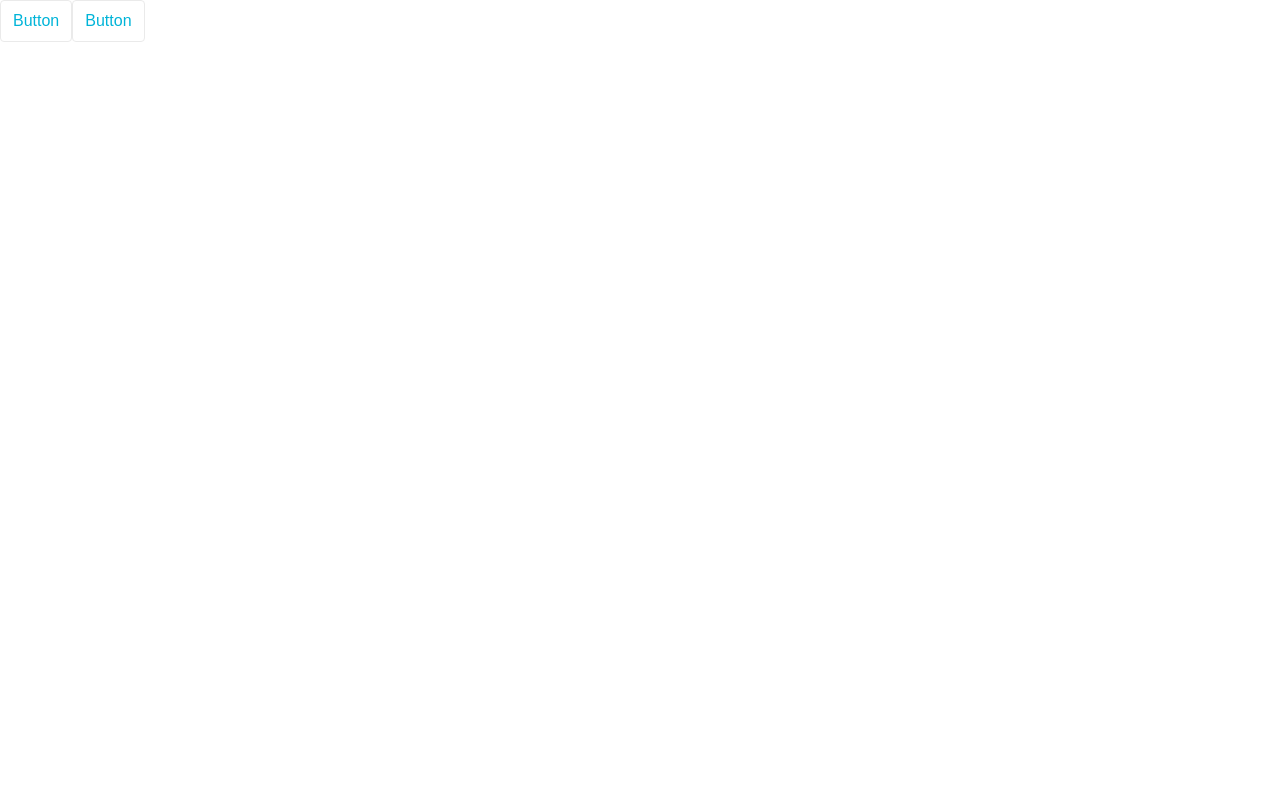
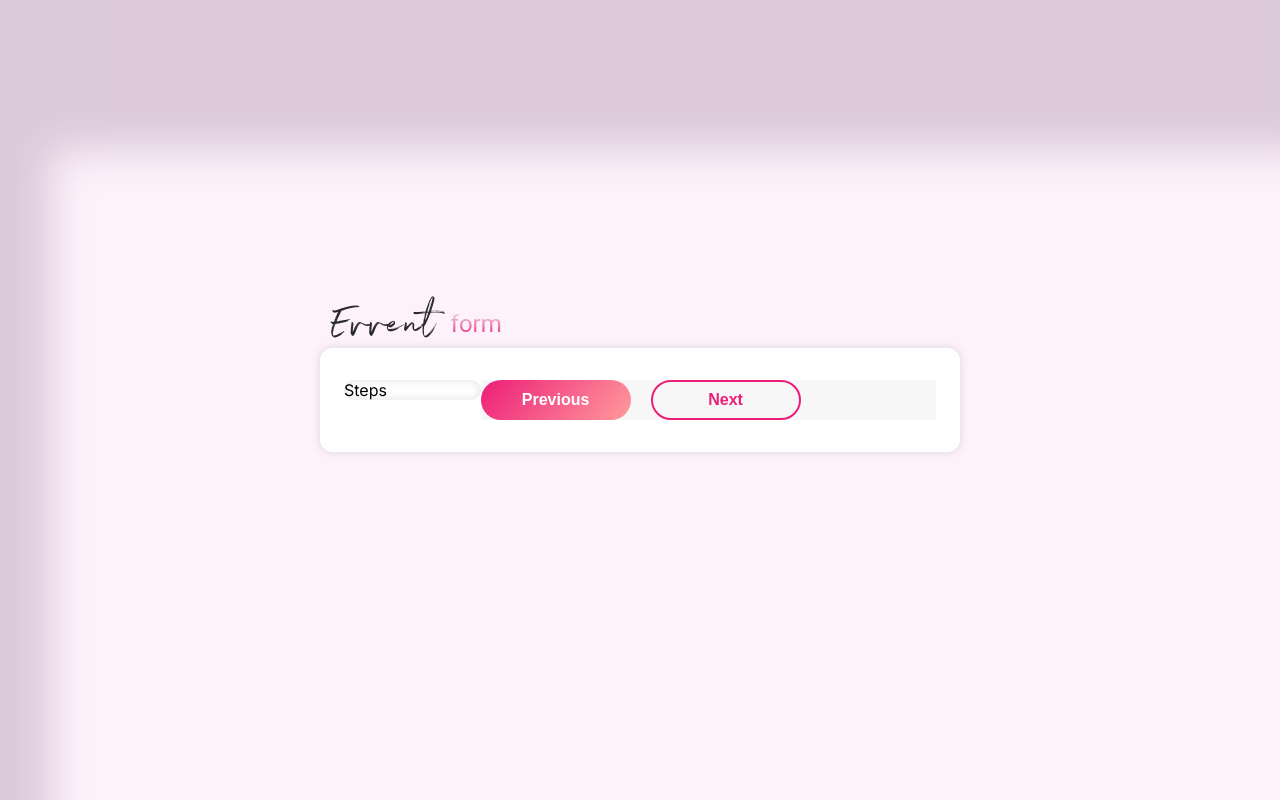
Before and after one commit to CheizeX/eevent-proof, a Next.js app: page / in a window 1280 px wide. Built offline with nearby package versions, Linux system fonts and the light colour scheme.

Commit message:
feat: redux-integration

```diff
--- a/app/globals.css
+++ b/app/globals.css
@@ -9,3 +9,12 @@ body {
 	max-width: 100vw;
 	overflow-x: hidden;
 }
+
+body {
+	display: flex;
+	align-items: center;
+	justify-content: center;
+	background-color: rgb(254, 242, 250);
+	min-height: 100vh;
+	box-shadow: inset 50px 150px 40px rgba(147, 118, 157, 0.32);
+}
--- a/app/page.styled.ts
+++ b/app/page.styled.ts
@@ -0,0 +1,32 @@
+import styled from 'styled-components';
+
+export const StyledMain = styled.main`
+	display: flex;
+	background-color: ${({ theme }) => theme.color.gray[10]};
+	width: 50%;
+	min-width: 345px;
+	border-radius: 0.8rem;
+	padding: 2rem 1.5rem;
+	box-shadow: 0 0 0.5rem 0.05rem rgba(0, 0, 0, 0.1);
+	position: relative;
+`;
+
+export const StyledLogo = styled.div`
+	font-family: ${({ theme }) => theme.fontFamily.northwell};
+	color: ${({ theme }) => theme.color.gray[1]};
+	font-size: ${({ theme }) => theme.fontSize[48]};
+	position: absolute;
+	left: 10px;
+	top: -3.5rem;
+	& > span {
+		font-size: ${({ theme }) => theme.fontSize[24]};
+		color: ${({ theme }) => theme.color.orange[6]};
+		font-family: 'Roboto', sans-serif;
+		background: -webkit-linear-gradient(
+			#eee,
+			${({ theme }) => theme.color.pink[6]}
+		);
+		-webkit-background-clip: text;
+		-webkit-text-fill-color: transparent;
+	}
+`;
--- a/app/page.tsx
+++ b/app/page.tsx
@@ -1,67 +1,18 @@
 'use client';
-
-import Button from '@/components/shared/Button/Button';
-import { Providers } from './provider';
-import { useAppDispatch, useAppSelector } from '@/redux/hooks';
-import { setActiveStep } from '@/redux/slices/steps.slice';
-
-enum StepOperationEnum {
-	INCREMENT = 'INCREMENT',
-	DECREMENT = 'DECREMENT',
-}
-
-const steps = [
-	{
-		step: 1,
-		title: 'Step 1',
-		description: 'Please enter your personal information',
-	},
-	{
-		step: 2,
-		title: 'Step 2',
-		description: 'Please enter your shipping information',
-	},
-	{
-		step: 3,
-		title: 'Step 3',
-		description: 'Please enter your service information',
-	},
-	{
-		step: 4,
-		title: 'Step 4',
-		description: 'Review and confirm your registration',
-	},
-];
+import * as S from './page.styled';
+import Steps from '@/components/Steps/Steps';
+import Controls from '@/components/Controls/Controls';
+import { StyledLogo } from './page.styled';
 
 export default function Home() {
-	const dispatch = useAppDispatch();
-	const activeStep = useAppSelector(state => state.activeStep);
+	return (
+		<S.StyledMain>
+			<StyledLogo>
+				Evvent <span>form </span>{' '}
+			</StyledLogo>
+			<Steps />
 
-	const handleClick = (stepOperation: StepOperationEnum) => {
-		let newStep = activeStep.step;
-
-		if (stepOperation === StepOperationEnum.INCREMENT) {
-			newStep =
-				activeStep.step < steps.length ? activeStep.step + 1 : activeStep.step;
-		} else if (stepOperation === StepOperationEnum.DECREMENT) {
-			newStep = activeStep.step > 1 ? activeStep.step - 1 : activeStep.step;
-		}
-
-		const updatedStep = steps.find(step => step.step === newStep);
-
-		if (updatedStep) {
-			dispatch(setActiveStep(updatedStep));
-		}
-	};
-
-	return (
-		<main>
-			<Button onClick={() => handleClick(StepOperationEnum.DECREMENT)}>
-				Previous
-			</Button>
-			<Button onClick={() => handleClick(StepOperationEnum.INCREMENT)}>
-				Next
-			</Button>
-		</main>
+			<Controls />
+		</S.StyledMain>
 	);
 }
--- /dev/null
+++ b/components/Controls/Controls.styled.ts
@@ -0,0 +1,8 @@
+import { styled } from 'styled-components';
+
+export const StyledButtonsContainer = styled.div`
+	display: flex;
+	gap: 20px;
+	width: 100%;
+	background: ${({ theme }) => theme.color.gray[9]};
+`;
--- /dev/null
+++ b/components/Controls/Controls.tsx
@@ -0,0 +1,70 @@
+import { useAppDispatch, useAppSelector } from '@/redux/hooks';
+import { setActiveStep } from '@/redux/slices/steps.slice';
+import { ButtonVariant, StyledButton } from '../shared/Button/Button';
+
+import * as S from './Controls.styled';
+enum StepOperationEnum {
+	INCREMENT = 'INCREMENT',
+	DECREMENT = 'DECREMENT',
+}
+
+const steps = [
+	{
+		step: 1,
+		title: 'Step 1',
+		description: 'Please enter your personal information',
+	},
+	{
+		step: 2,
+		title: 'Step 2',
+		description: 'Please enter your shipping information',
+	},
+	{
+		step: 3,
+		title: 'Step 3',
+		description: 'Please enter your service information',
+	},
+	{
+		step: 4,
+		title: 'Step 4',
+		description: 'Review and confirm your registration',
+	},
+];
+
+const Controls = () => {
+	const dispatch = useAppDispatch();
+	const activeStep = useAppSelector(state => state.activeStep);
+
+	const handleClick = (stepOperation: StepOperationEnum) => {
+		let newStep = activeStep.step;
+
+		if (stepOperation === StepOperationEnum.INCREMENT) {
+			newStep =
+				activeStep.step < steps.length ? activeStep.step + 1 : activeStep.step;
+		} else if (stepOperation === StepOperationEnum.DECREMENT) {
+			newStep = activeStep.step > 1 ? activeStep.step - 1 : activeStep.step;
+		}
+
+		const updatedStep = steps.find(step => step.step === newStep);
+
+		if (updatedStep) {
+			dispatch(setActiveStep(updatedStep));
+		}
+	};
+	return (
+		<S.StyledButtonsContainer>
+			<StyledButton
+				text='Previous'
+				onClick={() => handleClick(StepOperationEnum.DECREMENT)}
+			/>
+
+			<StyledButton
+				text='Next'
+				onClick={() => handleClick(StepOperationEnum.INCREMENT)}
+				variant={ButtonVariant.OUTLINED}
+			/>
+		</S.StyledButtonsContainer>
+	);
+};
+
+export default Controls;
--- /dev/null
+++ b/components/Steps/Steps.styled.ts
@@ -0,0 +1,8 @@
+import { styled } from 'styled-components';
+
+export const StyledFormStepsContainer = styled.aside`
+	box-shadow: inset 0 0 0.5rem 0.05rem rgba(0, 0, 0, 0.1);
+	height: 100%;
+	width: 30%;
+	border-radius: 10px;
+`;
--- /dev/null
+++ b/components/Steps/Steps.tsx
@@ -0,0 +1,7 @@
+import * as S from './Steps.styled';
+
+const Steps = () => {
+	return <S.StyledFormStepsContainer>Steps</S.StyledFormStepsContainer>;
+};
+
+export default Steps;
--- a/components/shared/Button/Button.tsx
+++ b/components/shared/Button/Button.tsx
@@ -1,12 +1,76 @@
-import { FC } from 'react';
-import { StyledButton } from './Button.styled';
+import React, { FC, MouseEventHandler } from 'react';
+import styled, { css } from 'styled-components';
 
-interface ButtonProps {
-	children: React.ReactNode;
-	onClick?: () => void;
+export enum ButtonState {
+	LOADING = 'LOADING',
+	ENABLED = 'ENABLED',
+	DISABLED = 'DISABLED',
 }
-const Button: FC<ButtonProps> = ({ children, onClick }) => {
-	return <StyledButton onClick={onClick}>Button</StyledButton>;
+
+export enum ButtonVariant {
+	FILLED = 'filled',
+	OUTLINED = 'outlined',
+}
+
+type ButtonProps = {
+	text: string;
+	onClick: MouseEventHandler<HTMLButtonElement>;
+	state?: ButtonState;
+	variant?: ButtonVariant;
+	width?: string;
+	height?: string;
 };
 
-export default Button;
+const Button = styled.button<ButtonProps>`
+	width: ${({ width }) => width || '150px'};
+	height: ${({ height }) => height || '40px'};
+	font-size: 16px;
+	font-weight: bold;
+	border-radius: 27px;
+	cursor: pointer;
+	background-size: 100% auto;
+	background-image: linear-gradient(129.16deg, #ed1e78 0%, #ff9b9b 100%);
+	color: #ffffff;
+	border: none;
+	&:hover {
+		background-size: 150% auto;
+		background-position: right center;
+		scale: 1.03;
+		transition: 0.3s;
+		cursor: pointer;
+	}
+	&:disabled {
+		cursor: not-allowed;
+		opacity: 0.5;
+	}
+
+	${({ variant }) =>
+		variant === ButtonVariant.OUTLINED &&
+		css`
+			background: none;
+			color: #ed1e78;
+			border: 2px solid #ed1e78;
+		`}
+`;
+
+export const StyledButton: FC<ButtonProps> = ({
+	text,
+	onClick,
+	state,
+	variant,
+	width,
+	height,
+}) => {
+	return (
+		<Button
+			text={text ?? 'Button'}
+			state={state}
+			variant={variant}
+			width={width}
+			height={height}
+			onClick={onClick} // Corregido el typo en el nombre de la prop
+		>
+			{text}
+		</Button>
+	);
+};
--- a/themes/main.theme.ts
+++ b/themes/main.theme.ts
@@ -37,6 +37,7 @@ export const mainTheme: DefaultTheme = {
 			3: '#F8E6FF',
 			4: '#BC00CC77',
 			5: '#EEB4FF',
+			6: '#ED1E78',
 		},
 		turquoise: {
 			1: '#00b4d8',
--- a/themes/styled.theme.d.ts
+++ b/themes/styled.theme.d.ts
@@ -42,6 +42,7 @@ declare module 'styled-components' {
 				3: string;
 				4: string;
 				5: string;
+				6: string;
 			};
 			green: {
 				1: string;
```
